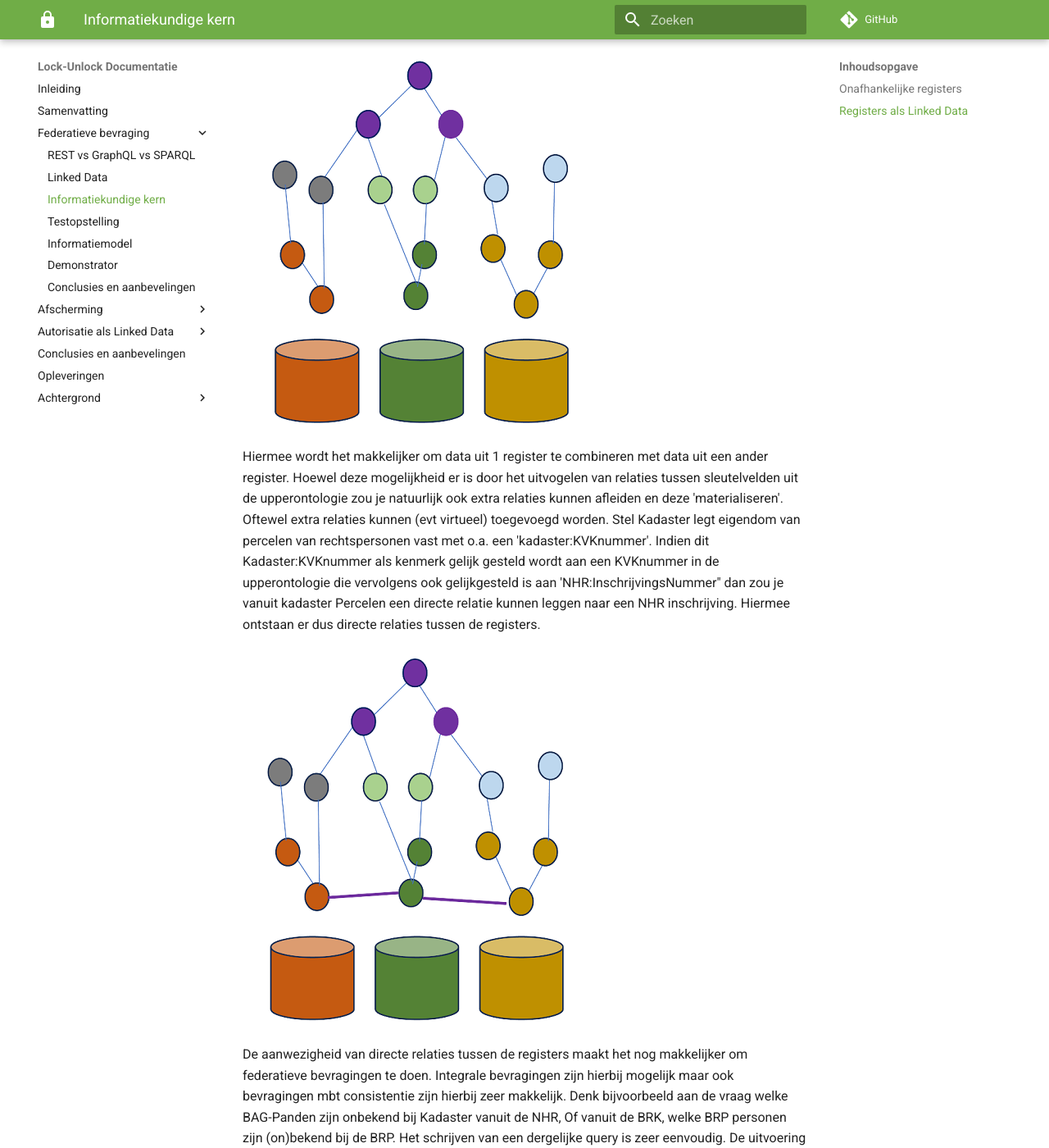
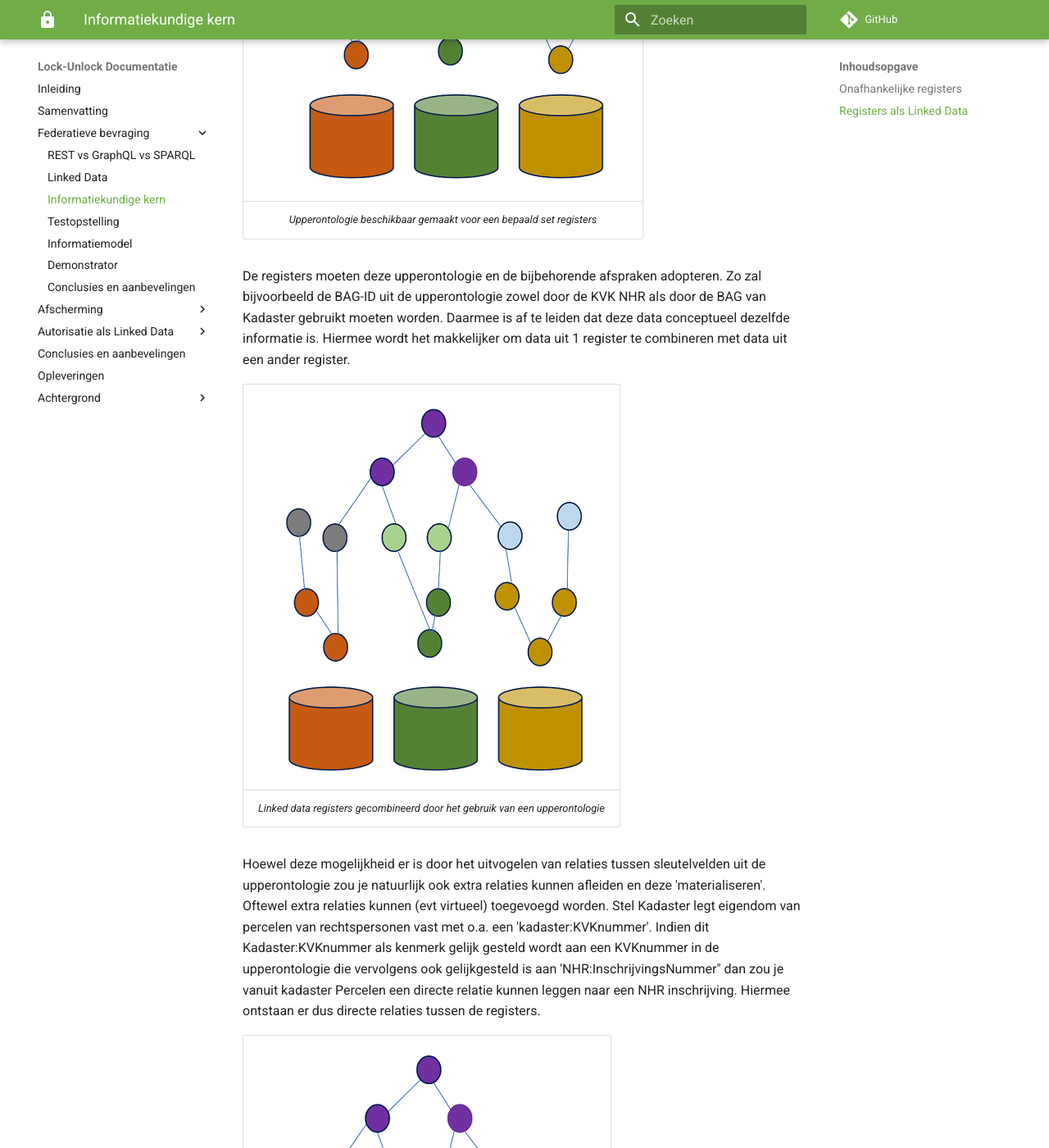
Before and after one commit to kadaster-labs/lock-unlock-docs, an MkDocs documentation site: the page built from docs/federatieve-bevraging/informatiekundigekern.md, in a window 1280 px wide and 1400 px high, scrolled down 2501 px. Shown: the whole window at 82% size. Built offline with MkDocs 1.6.1 and Material for MkDocs 9.7.7, drawn with Linux system fonts in a browser that asks for light colours; comment, search, counter and statistics services are not loaded; some of the changed text lies outside the part shown.

Commit message:
REVIEW: informatiekundige kern pagina

```diff
--- a/docs/federatieve-bevraging/informatiekundigekern.md
+++ b/docs/federatieve-bevraging/informatiekundigekern.md
@@ -2,63 +2,50 @@
 title: Informatiekundige kern
 ---
 
-Binnen dit project wordt uitgegaan van een federatief datastelsel op basis van Linked Data. Dit
-hoofdstuk beschrijft wat ervoor nodig is om  verschillende registers met elkaar te koppelen.
+Binnen dit project wordt uitgegaan van een federatief datastelsel op basis van Linked Data. Dit hoofdstuk beschrijft wat ervoor nodig is om verschillende registers met elkaar te koppelen.
 
 ### Onafhankelijke registers
 
-De registers zoals BRK, BAG, NHR & BRP zijn relatief onafhankelijk van elkaar ontwikkeld door
-verschillende organisaties, techniek en modellen. Zo beheert Kadaster bijvoorbeeld de BRK en de BAG
-en de KvK het NHR. Ook de modellering van de gegevens kan verschillen. Zo zijn de NEN3610 en
-Geonovum's IM-modellen de basis voor de datasets van Kadaster terwijl deze standaarden minder van
-belang zijn bij andere registers. Abstract wordt deze situatie als volgt gevisualiseerd.
+De registers zoals BRK, BAG, NHR & BRP zijn relatief onafhankelijk van elkaar ontwikkeld door verschillende organisaties, techniek en modellen. Zo beheert Kadaster bijvoorbeeld de BRK en de BAG en de KvK het NHR. Ook de modellering van de gegevens kan verschillen. Zo zijn de NEN3610 en Geonovum's IM-modellen de basis voor de datasets van Kadaster terwijl deze standaarden minder van belang zijn bij andere registers. Abstract wordt deze situatie als volgt gevisualiseerd.
 
-![registers als databases](images/registersLD1.png)
+|![registers als databases](images/registersLD1.png) |
+| :--: |
+|*Registraties als siloed databases*|
 
 ### Registers als Linked Data
 
-De bron van alle registers is vooralsnog geen Linked Data. Een ontwikkeling naar Linked Data toe zou
-kunnen door de bestaande situatie uit te breiden met een publicatie van de gegevens in Linked Data.
-Hierbij publiceert elk register zijn data in LD. Er zijn steeds meer implementaties en standaarden aanwezig om Linked Data te genereren vanuit een andere type bron zoals bijvoorbeeld een SQL database. Denk hierbij bijvoorbeeld aan [RML](https://rml.io/) of [R2RML](https://www.w3.org/TR/r2rml/). Ook maakt [JSON-LD](https://www.w3.org/TR/json-ld11/) de stap naar LD wat makkelijker voor implementaties die werken met JSON denk bijvoorbeeld aan JSON api's.
-Door middel van een SPARQL endpoint kan er nu een
-federatieve query gemaakt worden die gegevens uit meerdere endpoints raadpleegt.
+De bron van alle registers is vooralsnog geen Linked Data. Een ontwikkeling naar Linked Data toe zou kunnen door de bestaande situatie uit te breiden met een publicatie van de gegevens in Linked Data. Hierbij publiceert elk register zijn data in LD maar in dit geval alleen 4 star LD. Er zijn steeds meer implementaties en standaarden aanwezig om Linked Data te genereren vanuit een andere type bron zoals bijvoorbeeld een SQL database. Denk hierbij bijvoorbeeld aan [RML](https://rml.io/) of [R2RML](https://www.w3.org/TR/r2rml/). Ook maakt [JSON-LD](https://www.w3.org/TR/json-ld11/) de stap naar LD wat makkelijker voor implementaties die werken met JSON denk bijvoorbeeld aan JSON api's. Door middel van een SPARQL endpoint kan er nu een federatieve query gemaakt worden die gegevens uit meerdere endpoints raadpleegt.
 
-![linked data vanuit de registers](images/registersLD2.png)
+|![linked data vanuit de registers](images/registersLD2.png)|
+| :--: |
+|*Registraties beschikbaar gemaakt als Linked Data*|
 
-Om precies te weten wat de data betekent en waar evt een sleutel te vinden is die in meerdere
-registers aanwezig is kan de data verrijkt worden met context. Elk data elementje kan gekoppeld
-worden aan bijvooreeld een linked data klasse die o.a. beschrijvingen, labels ( in meerdere talen),
-en overige informatie kan bevatten.
+Om precies te weten wat de data betekent en waar evt een sleutel te vinden is die in meerdere registers aanwezig is kan de data verrijkt worden met context. Elk data elementje kan gekoppeld worden aan bijvooreeld een linked data klasse die o.a. beschrijvingen, labels ( in meerdere talen), en overige informatie kan bevatten.
 
-![linked data in context](images/registersLD3.png)
+|![linked data in context](images/registersLD3.png)|
+| :--: |
+|*Beschikbaar maken van een context*|
 
-Door deze extra context is de data beter te begrijpen en makkelijker te bevragen door de
-gebruikers. De relatie met andere registers is nog niet optimaal in deze situatie. Idealiter zorg je
-voor formele koppelelementen die de registers adopteren. Oftewel een zogenaamde upperontologie of
+Door deze extra context is de data beter te begrijpen en makkelijker te bevragen door de gebruikers. De relatie met andere registers is nog niet optimaal (dus wij hebben nog steeds geen 5 star LD) in deze situatie. Idealiter zorg je voor formele koppelelementen die de registers adopteren. Oftewel een zogenaamde upperontologie of
 wellicht in FDS termen een LD versie van een ['informatiekundige
 kern'](https://realisatieibds.pleio.nl/groups/view/0056c9ef-5c2e-44f9-a998-e735f1e9ccaa/federatief-datastelsel/wiki/view/d0d90aeb-c896-4925-9948-35c6615ee873/notitie-informatiekundige-kern).
-Deze upperontologie of informatiekundige kern definieert de koppelvlakken en maakt de benodigde
-afspraken met de registers zodat de registers en gebruikers op deze kern kunnen bouwen. Zo kan bijvoorbeeld het KVK nummer opgenomen worden in de upperontologie. De NHR kan het KVK nummer verbinden met het KVK nummer uit de upperontologie. Kadaster kan daarmee het KVK nummer vinden in de NHR dataset op basis van de upperontologie.
 
+Deze upperontologie (of informatiekundige kern) definieert de koppelvlakken en maakt de benodigde afspraken met de registers zodat de registers en gebruikers op deze kern kunnen bouwen. Zo kan bijvoorbeeld het KVK nummer opgenomen worden in de upperontologie. De NHR kan het KVK nummer verbinden met het KVK nummer uit de upperontologie. Kadaster kan daarmee het KVK nummer vinden in de NHR dataset op basis van de upperontologie.
 
-![linked data in context](images/registersLD4.png)
+|![linked data in context](images/registersLD4.png)|
+| :--: |
+|*Upperontologie beschikbaar gemaakt voor een bepaald set registers*|
 
-De registers moeten deze upperontologie en de bijbehorende afspraken adopteren. Zo zal bijvoorbeeld
-de BAG-ID uit de upperontologie zowel door de KVK NHR als door de BAG van Kadaster gebruikt moeten
-worden. Daarmee is af te leiden dat deze data conceptueel dezelfde informatie is.
+De registers moeten deze upperontologie en de bijbehorende afspraken adopteren. Zo zal bijvoorbeeld de BAG-ID uit de upperontologie zowel door de KVK NHR als door de BAG van Kadaster gebruikt moeten worden. Daarmee is af te leiden dat deze data conceptueel dezelfde informatie is. Hiermee wordt het makkelijker om data uit 1 register te combineren met data uit een ander register.
 
-![linked data in context](images/registersLD5.png)
+|![linked data in context](images/registersLD5.png)|
+| :--: |
+|*Linked data registers gecombineerd door het gebruik van een upperontologie*|
 
-Hiermee wordt het makkelijker om data uit 1 register te combineren met data uit een ander register.
-Hoewel deze mogelijkheid er is door het uitvogelen van relaties tussen sleutelvelden uit de
-upperontologie zou je natuurlijk ook extra relaties kunnen afleiden en deze 'materialiseren'.
-Oftewel extra relaties kunnen (evt virtueel) toegevoegd worden. Stel Kadaster legt eigendom van percelen van rechtspersonen vast met o.a. een 'kadaster:KVKnummer'. Indien dit Kadaster:KVKnummer als kenmerk gelijk gesteld wordt aan een KVKnummer in de upperontologie die vervolgens ook gelijkgesteld is aan 'NHR:InschrijvingsNummer" dan zou je vanuit kadaster Percelen een directe relatie kunnen leggen naar een NHR inschrijving. Hiermee ontstaan er dus directe relaties tussen de registers.
+Hoewel deze mogelijkheid er is door het uitvogelen van relaties tussen sleutelvelden uit de upperontologie zou je natuurlijk ook extra relaties kunnen afleiden en deze 'materialiseren'. Oftewel extra relaties kunnen (evt virtueel) toegevoegd worden. Stel Kadaster legt eigendom van percelen van rechtspersonen vast met o.a. een 'kadaster:KVKnummer'. Indien dit Kadaster:KVKnummer als kenmerk gelijk gesteld wordt aan een KVKnummer in de upperontologie die vervolgens ook gelijkgesteld is aan 'NHR:InschrijvingsNummer" dan zou je vanuit kadaster Percelen een directe relatie kunnen leggen naar een NHR inschrijving. Hiermee ontstaan er dus directe relaties tussen de registers.
 
-![linked data in context](images/registersLD6.png)
+|![linked data in context](images/registersLD6.png)|
+| :--: |
+|*Materialiseren van extra relaties tussen registers*|
 
-De aanwezigheid van directe relaties tussen de registers maakt het nog makkelijker om federatieve
-bevragingen te doen. Integrale bevragingen zijn hierbij mogelijk maar ook bevragingen mbt
-consistentie zijn hierbij zeer makkelijk. Denk bijvoorbeeld aan de vraag welke BAG-Panden zijn
-onbekend bij Kadaster vanuit de NHR, Of vanuit de BRK, welke BRP personen zijn (on)bekend bij de
-BRP. Het schrijven van een dergelijke query is zeer eenvoudig. De uitvoering ervan zal natuurlijk
-qua performance wel het nodige vereisen.
+De aanwezigheid van directe relaties tussen de registers maakt het nog makkelijker om federatieve bevragingen te doen. Integrale bevragingen zijn hierbij mogelijk maar ook bevragingen mbt consistentie zijn hierbij zeer makkelijk. Denk bijvoorbeeld aan de vraag welke BAG-Panden zijn onbekend bij Kadaster vanuit de NHR, Of vanuit de BRK, welke BRP personen zijn (on)bekend bij de BRP. Het schrijven van een dergelijke query is zeer eenvoudig. De uitvoering ervan zal natuurlijk qua performance wel het nodige vereisen.
```
